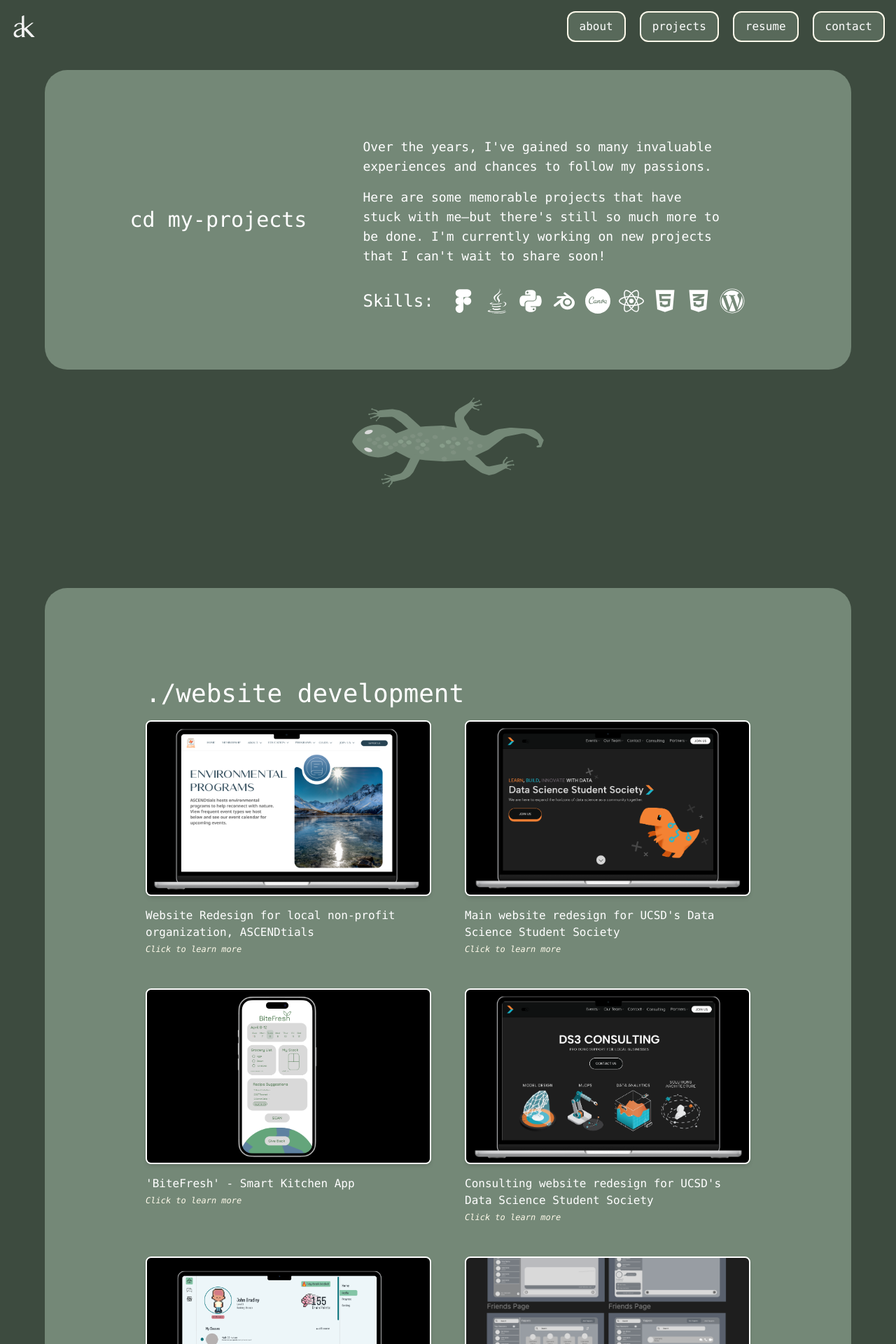
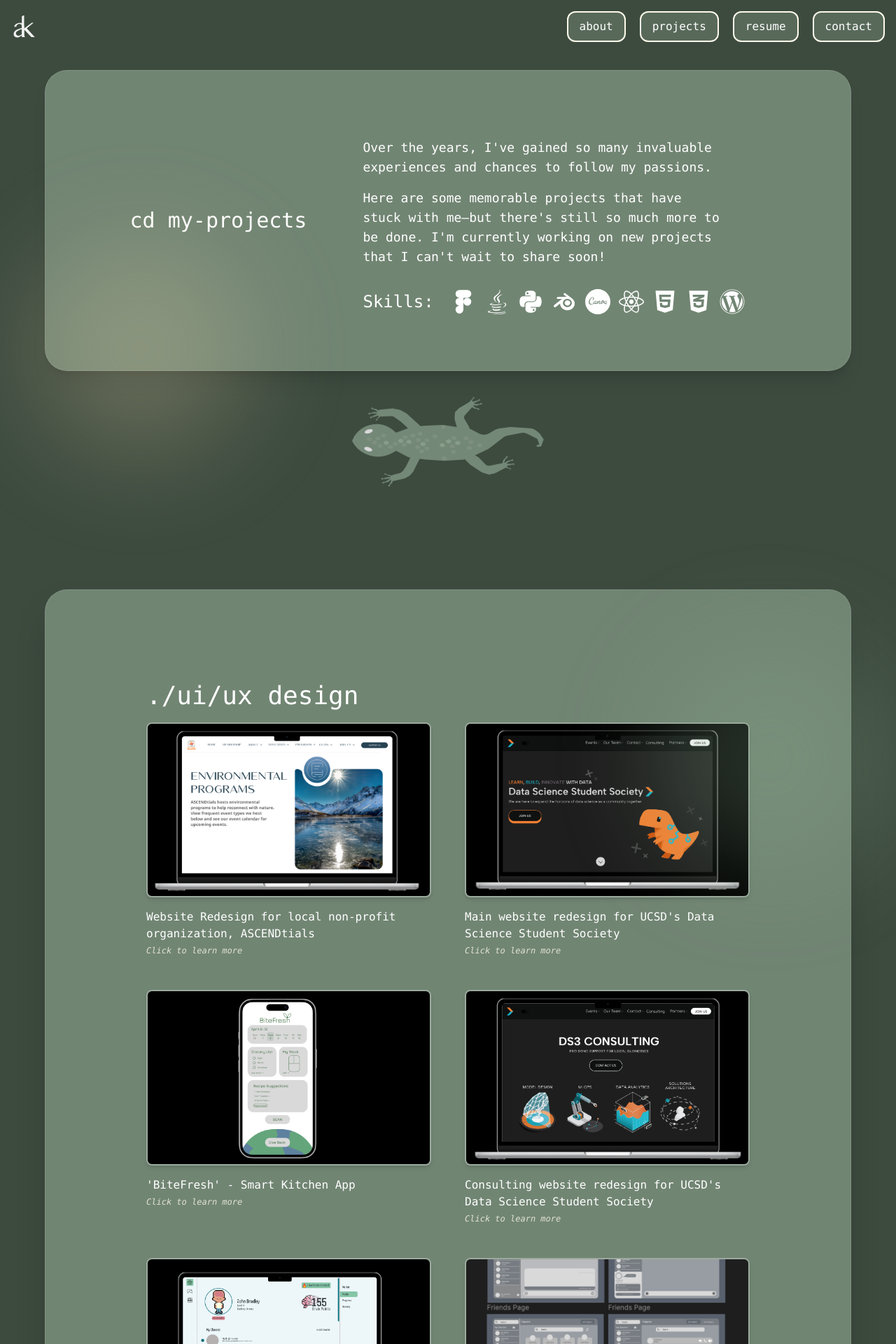
Before and after one commit to anagha166/PersonalWebsite, a React (Vite) app: page /PersonalWebsite/projects in a window 1280 px wide. Shown: the top 1920 px of the page at 70% size. Built offline with nearby package versions, Linux system fonts and the light colour scheme.

Commit message:
some aesthetic changes, the mouse has a trail now, edited the about me page quite a bit

```diff
--- /dev/null
+++ b/src/Components/MouseTrail.tsx
@@ -0,0 +1,104 @@
+import { useEffect, useMemo, useRef, useState } from "react";
+
+const TRAIL_COUNT = 8;
+
+const MouseTrail = () => {
+  const [isVisible, setIsVisible] = useState(false);
+  const [isReducedMotion, setIsReducedMotion] = useState(false);
+  const [points, setPoints] = useState(
+    Array.from({ length: TRAIL_COUNT }, () => ({ x: 0, y: 0 }))
+  );
+  const target = useRef({ x: 0, y: 0 });
+  const animationFrame = useRef<number | null>(null);
+
+  useEffect(() => {
+    const mediaQuery = window.matchMedia("(prefers-reduced-motion: reduce)");
+    const updateReducedMotion = () => setIsReducedMotion(mediaQuery.matches);
+
+    updateReducedMotion();
+    mediaQuery.addEventListener("change", updateReducedMotion);
+
+    const onMouseMove = (event: MouseEvent) => {
+      target.current = { x: event.clientX, y: event.clientY };
+      if (!isVisible) {
+        setIsVisible(true);
+      }
+    };
+
+    const onMouseLeave = () => setIsVisible(false);
+
+    window.addEventListener("mousemove", onMouseMove);
+    window.addEventListener("mouseleave", onMouseLeave);
+
+    return () => {
+      mediaQuery.removeEventListener("change", updateReducedMotion);
+      window.removeEventListener("mousemove", onMouseMove);
+      window.removeEventListener("mouseleave", onMouseLeave);
+    };
+  }, [isVisible]);
+
+  useEffect(() => {
+    if (isReducedMotion) {
+      return undefined;
+    }
+
+    const tick = () => {
+      setPoints((currentPoints) => {
+        const nextPoints = [...currentPoints];
+        const firstPoint = nextPoints[0];
+        firstPoint.x += (target.current.x - firstPoint.x) * 0.22;
+        firstPoint.y += (target.current.y - firstPoint.y) * 0.22;
+
+        for (let i = 1; i < nextPoints.length; i += 1) {
+          nextPoints[i].x += (nextPoints[i - 1].x - nextPoints[i].x) * 0.26;
+          nextPoints[i].y += (nextPoints[i - 1].y - nextPoints[i].y) * 0.26;
+        }
+
+        return nextPoints;
+      });
+
+      animationFrame.current = window.requestAnimationFrame(tick);
+    };
+
+    animationFrame.current = window.requestAnimationFrame(tick);
+
+    return () => {
+      if (animationFrame.current !== null) {
+        window.cancelAnimationFrame(animationFrame.current);
+      }
+    };
+  }, [isReducedMotion]);
+
+  const cursorClassName = useMemo(() => {
+    return isVisible ? "mouse-glow visible" : "mouse-glow";
+  }, [isVisible]);
+
+  if (isReducedMotion) {
+    return null;
+  }
+
+  return (
+    <>
+      <div
+        className={cursorClassName}
+        style={{
+          transform: `translate(${points[0].x}px, ${points[0].y}px) translate(-50%, -50%)`,
+        }}
+      />
+      {points.map((point, index) => (
+        <div
+          key={index}
+          className="mouse-dot"
+          style={{
+            transform: `translate(${point.x}px, ${point.y}px) translate(-50%, -50%) scale(${1 - index * 0.07})`,
+            opacity: isVisible ? Math.max(0.14, 0.55 - index * 0.06) : 0,
+            clipPath:
+              "polygon(50% 0%, 61% 35%, 98% 35%, 68% 57%, 79% 91%, 50% 70%, 21% 91%, 32% 57%, 2% 35%, 39% 35%)",
+          }}
+        />
+      ))}
+    </>
+  );
+};
+
+export default MouseTrail;
--- a/src/Components/Page.tsx
+++ b/src/Components/Page.tsx
@@ -1,6 +1,7 @@
 import "simplebar-react/dist/simplebar.min.css";
 import Navbar from "./NavBar";
 import Footer from "./Footer";
+import MouseTrail from "./MouseTrail";
 
 interface PageProps {
   children?: React.ReactNode;
@@ -9,8 +10,14 @@ interface PageProps {
 const Page = ({ children }: PageProps) => {
   return (
     <div>
+      <MouseTrail />
       <Navbar />
-      <div className="flex flex-col items-center bg-[#3D4B3F] min-h-screen overflow-hidden px-4 md:px-0">
+      <div className="relative flex flex-col items-center bg-[#3D4B3F] min-h-screen overflow-hidden px-4 md:px-0">
+        <div className="pointer-events-none absolute inset-0 overflow-hidden">
+          <div className="ambient-blob ambient-blob-1" />
+          <div className="ambient-blob ambient-blob-2" />
+          <div className="ambient-blob ambient-blob-3" />
+        </div>
         {children || (
           <>
             <h2 className="text-center hero-text-shadow mt-10 mb-10 text-3xl md:text-[3.75vw]">
--- a/src/Pages/ProjectsPage/Projects.tsx
+++ b/src/Pages/ProjectsPage/Projects.tsx
@@ -1,4 +1,5 @@
 import { useState } from "react";
+import { motion } from "framer-motion";
 import { IoLogoFigma } from "react-icons/io5";
 import { FaJava } from "react-icons/fa";
 import { FaPython } from "react-icons/fa";
@@ -54,12 +55,13 @@ const Projects = () => {
     const isWebsiteProject = category === "website development";
 
     return (
-      <div
-        className="flex flex-col items-left transform transition-transform hover:translate-y-[-5px] hover:shadow-gray-900 cursor-pointer"
+      <motion.div
+        className="group flex flex-col items-left transform transition-all duration-300 hover:translate-y-[-8px] cursor-pointer"
         onClick={() => projectId && openModal(projectId)}
+        whileHover={{ y: -8 }}
       >
         {type === "video" ? (
-          <div className={`w-full ${isWebsiteProject ? 'aspect-[4/3]' : 'aspect-square'} border-2 flex items-center justify-center rounded-lg overflow-hidden shadow-md`}>
+          <div className={`w-full ${isWebsiteProject ? 'aspect-[4/3]' : 'aspect-square'} border-2 border-white/30 bg-white/5 flex items-center justify-center rounded-lg overflow-hidden shadow-md group-hover:shadow-xl group-hover:shadow-black/30 transition-all duration-300`}>
             <iframe
               src={`https://drive.google.com/file/d/${path}/preview`}
               width="100%"
@@ -71,21 +73,27 @@ const Projects = () => {
           </div>
         ) : (
           <img
-            className={`w-full ${isWebsiteProject ? 'aspect-[13/8]' : 'aspect-square'} border-2 flex items-center justify-center rounded-lg overflow-hidden shadow-md object-cover`}
+            className={`w-full ${isWebsiteProject ? 'aspect-[13/8]' : 'aspect-square'} border-2 border-white/30 flex items-center justify-center rounded-lg overflow-hidden shadow-md object-cover transition-all duration-300 group-hover:scale-[1.02] group-hover:shadow-xl group-hover:shadow-black/30`}
             src={path}
           />
         )}
-        <p className="text-xs md:text-sm lg:text-base text-white mt-2 pt-2 text-left">{caption}</p>
+        <p className="text-xs md:text-sm lg:text-base text-white mt-2 pt-2 text-left transition-colors duration-300 group-hover:text-amber-50">{caption}</p>
         {projectId && (
-          <p className="text-xs text-amber-50 mt-1 italic">Click to learn more</p>
+          <p className="text-xs text-amber-50 mt-1 italic opacity-80 group-hover:opacity-100 transition-opacity duration-300">Click to learn more</p>
         )}
-      </div>
+      </motion.div>
     );
   };
 
   return (
     <div className="mt-15 px-4 md:px-4 lg:px-16">
-      <div className="bg-[#748877] text-white font-mono w-full max-w-6xl mx-auto my-8 md:my-16 lg:my-10 rounded-4xl p-6 md:p-8 lg:p-12  flex-col justify-center">
+      <motion.div
+        className="bg-[#748877]/95 text-white font-mono w-full max-w-6xl mx-auto my-8 md:my-16 lg:my-10 rounded-4xl p-6 md:p-8 lg:p-12 flex-col justify-center border border-white/10 shadow-xl"
+        initial={{ opacity: 0, y: 24 }}
+        whileInView={{ opacity: 1, y: 0 }}
+        viewport={{ once: true, amount: 0.2 }}
+        transition={{ duration: 0.55 }}
+      >
         <div className="flex flex-col lg:flex-row justify-center items-center gap-8 lg:gap-20">
           <h1 className="text-3xl md:text-2xl lg:text-3xl text-center lg:text-left">cd my-projects</h1>
           <div className="text-sm md:text-base lg:text-lg mt-4 lg:mt-8 w-full lg:w-[45vw] pt-4">
@@ -112,13 +120,25 @@ const Projects = () => {
             </div>
           </div>
         </div>
+      </motion.div>
+      <div className="flex justify-center">
+        <img className="max-w-full h-[10vw] floating-lizard" src={lizard} alt="" />
       </div>
-      <div className="flex justify-center">
-        <img className="max-w-full h-[10vw]" src={lizard} alt="" />
-      </div>
-      <div className="bg-[#748877] text-white font-mono w-full max-w-6xl mx-auto rounded-4xl mt-16 lg:mt-36 px-6 md:px-12 lg:px-36 py-12 lg:py-20 flex-col justify-end align-end items-center mb-12 lg:mb-20">
-        <div className="flex flex-col gap-4 py-8 lg:py-12">
-          <h1 className="text-2xl md:text-3xl lg:text-4xl leading-tight">./website development</h1>
+      <motion.div
+        className="bg-[#748877]/95 text-white font-mono w-full max-w-6xl mx-auto rounded-4xl mt-16 lg:mt-36 px-6 md:px-12 lg:px-36 py-12 lg:py-20 flex-col justify-end align-end items-center mb-12 lg:mb-20 border border-white/10 shadow-2xl"
+        initial={{ opacity: 0, y: 24 }}
+        whileInView={{ opacity: 1, y: 0 }}
+        viewport={{ once: true, amount: 0.1 }}
+        transition={{ duration: 0.65 }}
+      >
+        <motion.div
+          className="flex flex-col gap-4 py-8 lg:py-12"
+          initial={{ opacity: 0, y: 20 }}
+          whileInView={{ opacity: 1, y: 0 }}
+          viewport={{ once: true, amount: 0.2 }}
+          transition={{ duration: 0.45 }}
+        >
+          <h1 className="text-2xl md:text-3xl lg:text-4xl leading-tight">./ui/ux design</h1>
           <div className="grid grid-cols-1 md:grid-cols-2 lg:grid-cols-2 gap-6 lg:gap-12">
             {project(
               "Website Redesign for local non-profit organization, ASCENDtials",
@@ -163,8 +183,14 @@ const Projects = () => {
               "website development"
             )}
           </div>
-        </div>
-        <div className="flex flex-col gap-4 py-8 lg:py-12">
+        </motion.div>
+        <motion.div
+          className="flex flex-col gap-4 py-8 lg:py-12"
+          initial={{ opacity: 0, y: 20 }}
+          whileInView={{ opacity: 1, y: 0 }}
+          viewport={{ once: true, amount: 0.2 }}
+          transition={{ duration: 0.45 }}
+        >
           <h1 className="text-2xl md:text-3xl lg:text-4xl leading-tight">./3d modeling</h1>
           <div className="grid grid-cols-1 md:grid-cols-2 lg:grid-cols-3 gap-6 lg:gap-12">
             {project(
@@ -183,8 +209,14 @@ const Projects = () => {
               "video"
             )}
           </div>
-        </div>
-        <div className="flex flex-col gap-4 py-8 lg:py-12">
+        </motion.div>
+        <motion.div
+          className="flex flex-col gap-4 py-8 lg:py-12"
+          initial={{ opacity: 0, y: 20 }}
+          whileInView={{ opacity: 1, y: 0 }}
+          viewport={{ once: true, amount: 0.2 }}
+          transition={{ duration: 0.45 }}
+        >
           <h1 className="text-2xl md:text-3xl lg:text-4xl leading-tight">./hardware</h1>
           <div className="grid grid-cols-1 md:grid-cols-2 lg:grid-cols-3 gap-6 lg:gap-12">
             {project(
@@ -200,8 +232,14 @@ const Projects = () => {
               "self-playing-guitar"
             )}
           </div>
-        </div>
-        <div className="flex flex-col gap-4 py-8 lg:py-12">
+        </motion.div>
+        <motion.div
+          className="flex flex-col gap-4 py-8 lg:py-12"
+          initial={{ opacity: 0, y: 20 }}
+          whileInView={{ opacity: 1, y: 0 }}
+          viewport={{ once: true, amount: 0.2 }}
+          transition={{ duration: 0.45 }}
+        >
           <h1 className="text-2xl md:text-3xl lg:text-4xl leading-tight">./2d art and design</h1>
           <div className="grid grid-cols-1 md:grid-cols-2 lg:grid-cols-3 gap-6 lg:gap-12">
             {project("Family portrait", annu, "photo")}
@@ -237,8 +275,8 @@ const Projects = () => {
               "video"
             )}
           </div>
-        </div>
-      </div>
+        </motion.div>
+      </motion.div>
 
       {/* Project Modal */}
       <ProjectModal
--- a/src/index.css
+++ b/src/index.css
@@ -4,4 +4,106 @@
 
 body {
   font-family: "Albert Sans", sans-serif;
+  scroll-behavior: smooth;
 }
+
+* {
+  box-sizing: border-box;
+}
+
+::selection {
+  background: rgba(215, 197, 159, 0.45);
+  color: #ffffff;
+}
+
+.ambient-blob {
+  position: absolute;
+  border-radius: 9999px;
+  filter: blur(72px);
+  opacity: 0.28;
+  animation: blob-float 14s ease-in-out infinite;
+}
+
+.ambient-blob-1 {
+  width: 280px;
+  height: 280px;
+  top: 8%;
+  left: 4%;
+  background: #d7c59f;
+}
+
+.ambient-blob-2 {
+  width: 320px;
+  height: 320px;
+  right: 2%;
+  top: 20%;
+  background: #89ac8e;
+  animation-delay: -4s;
+}
+
+.ambient-blob-3 {
+  width: 260px;
+  height: 260px;
+  bottom: 8%;
+  left: 40%;
+  background: #748877;
+  animation-delay: -8s;
+}
+
+.floating-lizard {
+  animation: lizard-float 3.6s ease-in-out infinite;
+}
+
+.mouse-glow {
+  position: fixed;
+  width: 130px;
+  height: 130px;
+  border-radius: 9999px;
+  pointer-events: none;
+  z-index: 40;
+  opacity: 0;
+  background: radial-gradient(circle, rgba(215, 197, 159, 0.28) 0%, rgba(215, 197, 159, 0) 72%);
+  transition: opacity 220ms ease-out;
+}
+
+.mouse-glow.visible {
+  opacity: 1;
+}
+
+.mouse-dot {
+  position: fixed;
+  width: 11px;
+  height: 11px;
+  pointer-events: none;
+  z-index: 41;
+  background: #fff8dc;
+  box-shadow: 0 0 8px rgba(255, 248, 220, 0.55);
+  transition: opacity 160ms ease-out;
+}
+
+@keyframes blob-float {
+  0%,
+  100% {
+    transform: translateY(0px) translateX(0px) scale(1);
+  }
+  50% {
+    transform: translateY(-14px) translateX(10px) scale(1.08);
+  }
+}
+
+@keyframes lizard-float {
+  0%,
+  100% {
+    transform: translateY(0px);
+  }
+  50% {
+    transform: translateY(-8px);
+  }
+}
+
+@media (pointer: coarse) {
+  .mouse-glow,
+  .mouse-dot {
+    display: none;
+  }
+}
```
Also changed, not shown: src/Components/Footer.tsx (+9 -0 lines), src/Pages/AboutPage/AboutMe.tsx (+10 -27 lines).
